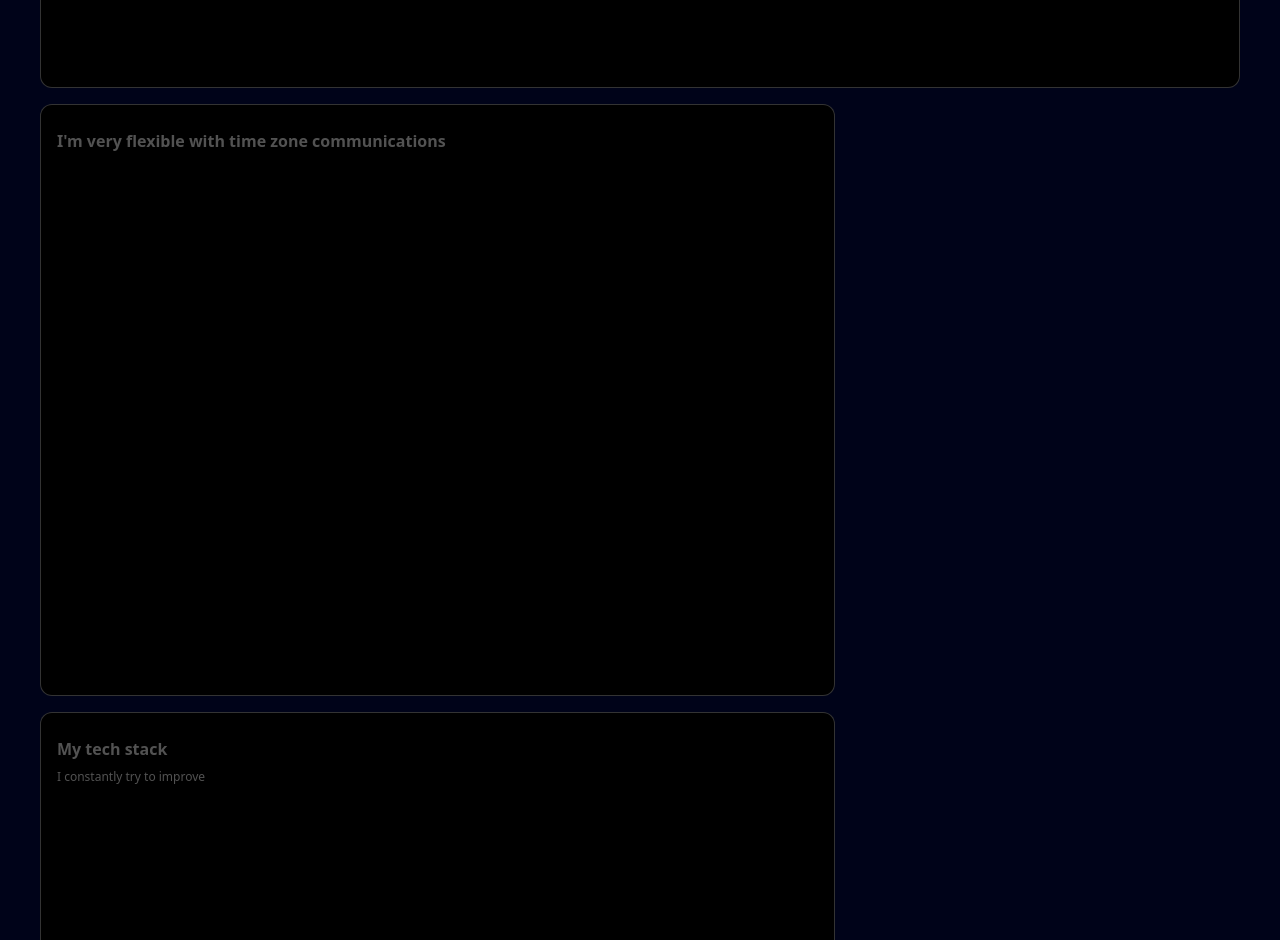
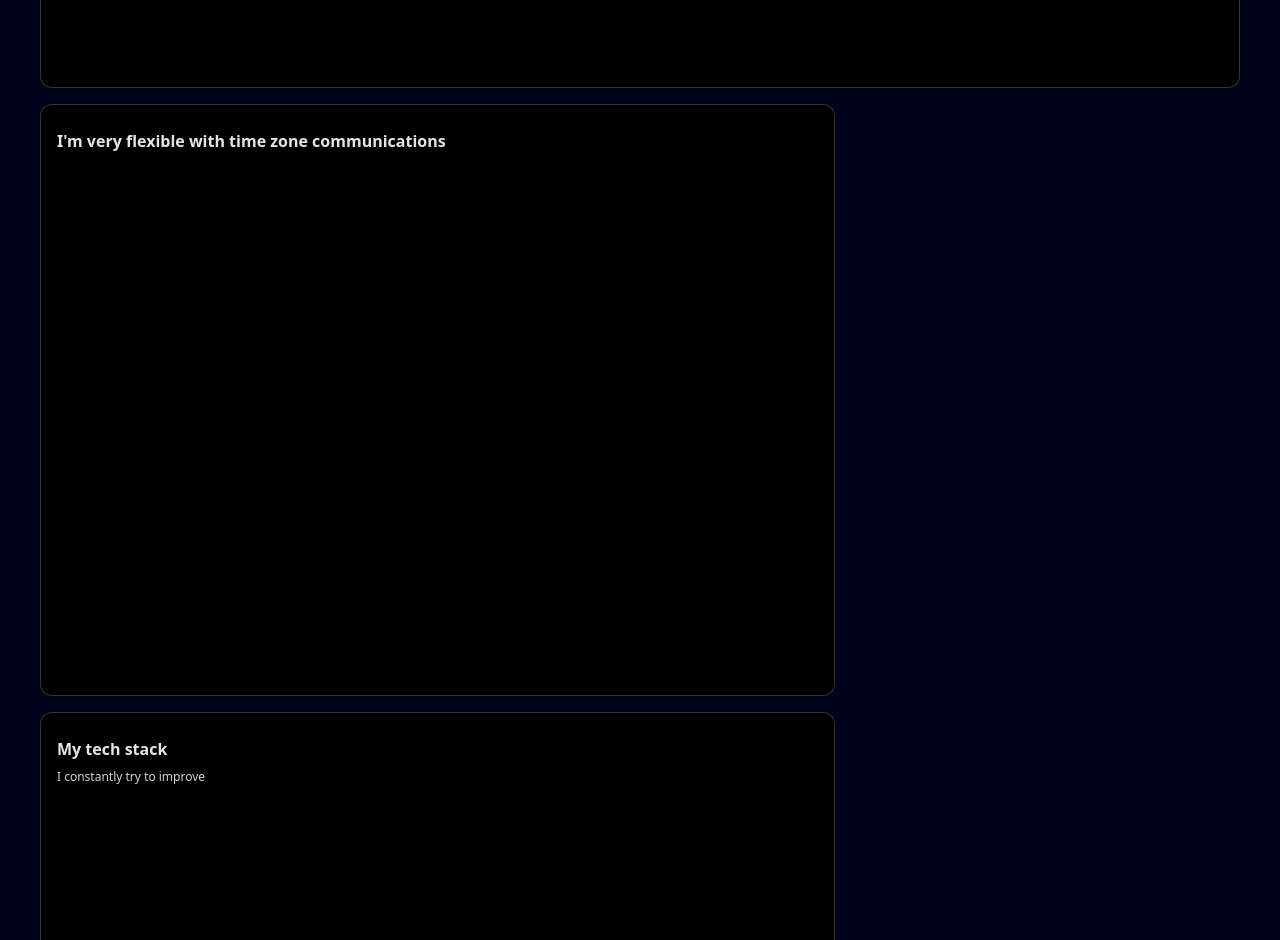
Before and after one commit to ahteshamsalamatansari/next-portfolio, a Next.js app: page / in a window 1280 px wide. Shown: the part 1860-2800 px from the top of the page. Built offline with nearby package versions, Linux system fonts and the light colour scheme.

Commit message:
Working on Grid Section - Styling According to Dark Mode

```diff
--- a/components/ui/BentoGrid.tsx
+++ b/components/ui/BentoGrid.tsx
@@ -44,10 +44,10 @@ export const BentoGridItem = ({
       {header}
       <div className="group-hover/bento:translate-x-2 transition duration-200">
         {icon}
-        <div className="font-sans font-bold text-neutral-600 dark:text-neutral-200 mb-2 mt-2">
+        <div className="font-sans font-bold  text-neutral-200 mb-2 mt-2">
           {title}
         </div>
-        <div className="font-sans font-normal text-neutral-600 text-xs dark:text-neutral-300">
+        <div className="font-sans font-normal  text-xs text-neutral-300">
           {description}
         </div>
       </div>
```
